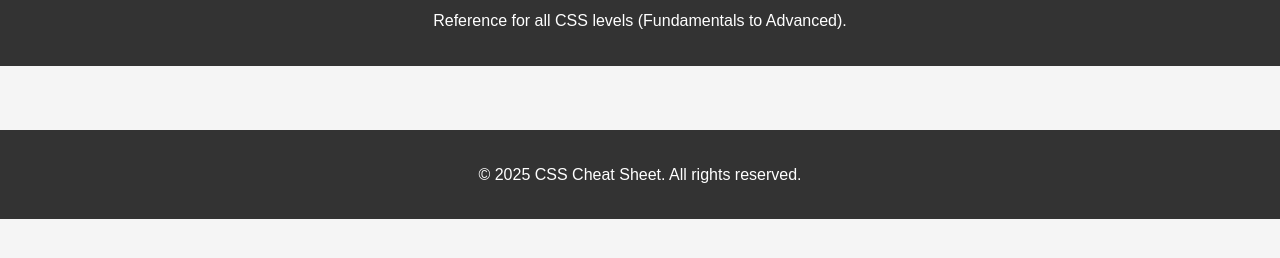
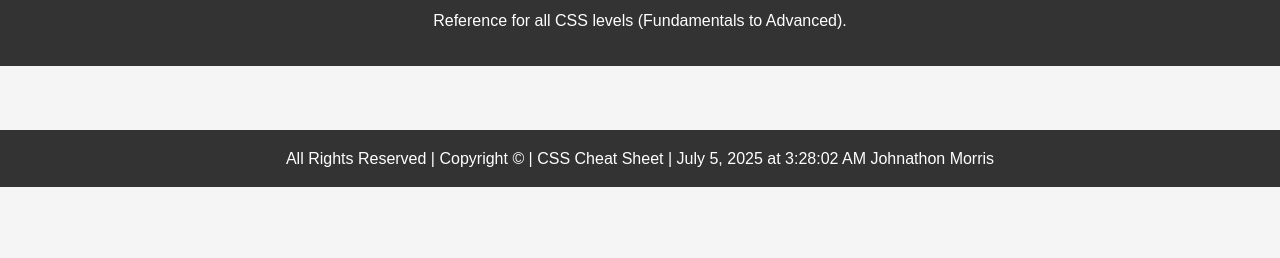
Before and after one commit to evgjohnmorris/CSS-Cheat-Sheet, a plain HTML site: page index.html in a window 1280 px wide. Shown: the part 102-360 px from the top of the page. Drawn offline with Linux system fonts and the light colour scheme.

Commit message:
Update index.html

```diff
--- a/index.html
+++ b/index.html
@@ -17,7 +17,29 @@
   </main>
 
   <footer>
-    <p>&copy; 2025 CSS Cheat Sheet. All rights reserved.</p>
+    <div>
+  <span id="scrolling-text">Loading copyright info...</span>
+</div>
+
+<script>
+  function updateCopyright() {
+    const now = new Date();
+    const options = {
+      year: 'numeric',
+      month: 'long',
+      day: 'numeric',
+      hour: 'numeric',
+      minute: '2-digit',
+      second: '2-digit'
+    };
+    const formattedTime = now.toLocaleString('en-US', options);
+    const output = `All Rights Reserved | Copyright © | CSS Cheat Sheet | ${formattedTime} Johnathon Morris`;
+    document.getElementById("scrolling-text").innerText = output;
+  }
+
+  updateCopyright();
+  setInterval(updateCopyright, 1000);
+</script>
   </footer>
 </body>
 </html>
```
